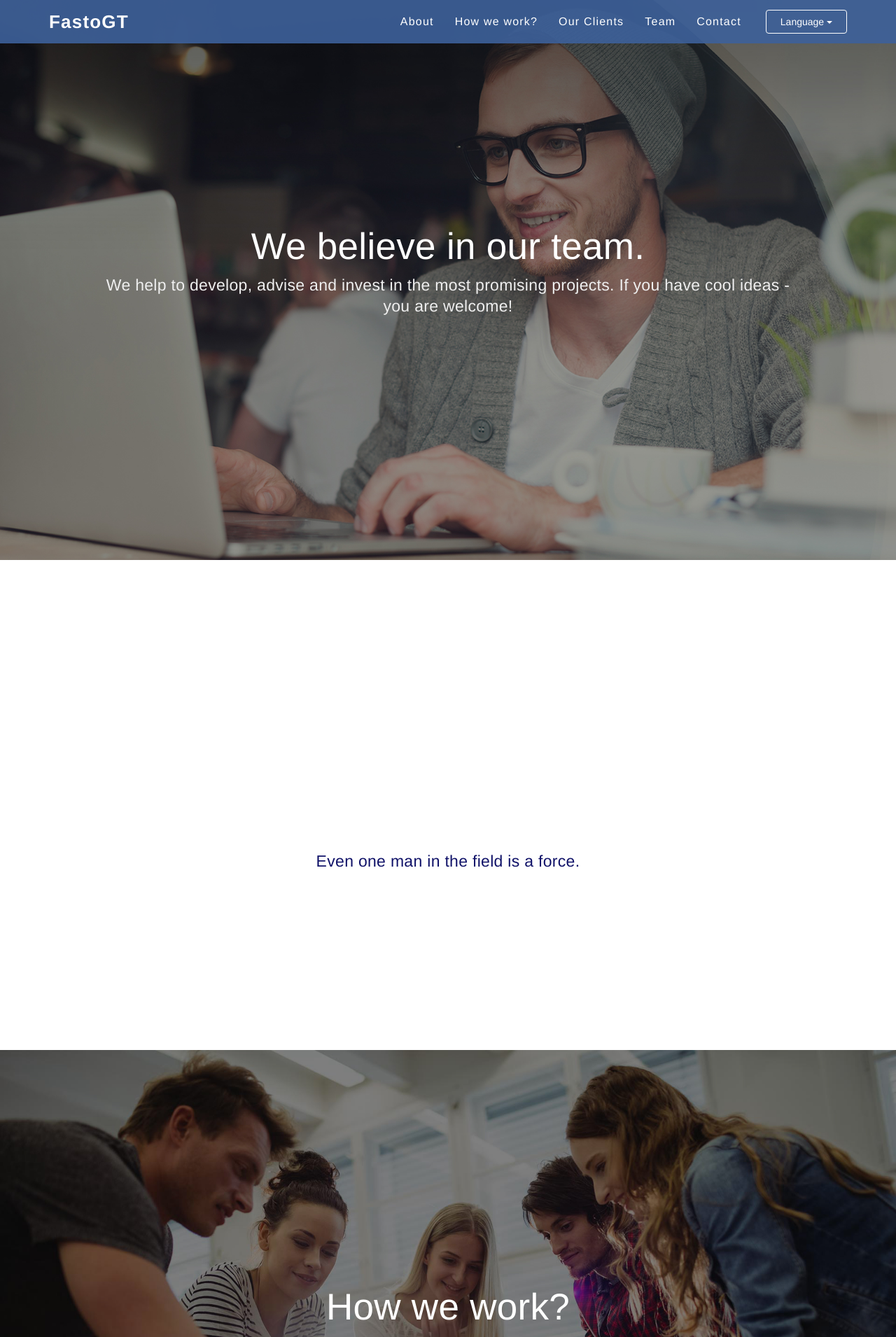
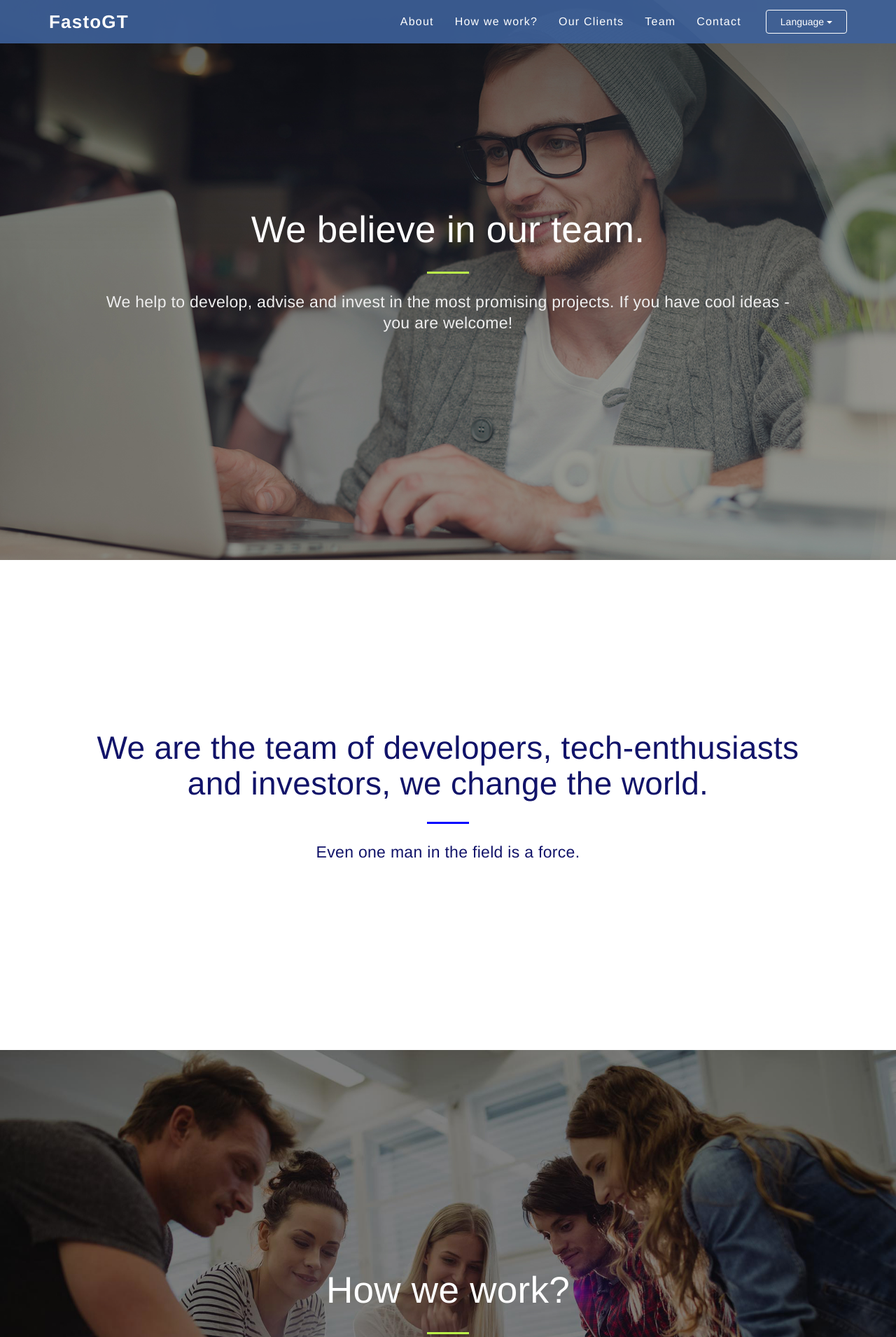
Before and after one commit to fastogt/fastogt_site_new, a Flask app: page / in a window 1280 px wide. Shown: the top 1910 px of the page at 70% size. Run offline with Flask 2, Linux system fonts and the light colour scheme; parts of the project's set-up code (start-up, migrations or seed data) failed here and were passed over; some libraries are stand-ins or nearby versions.

Commit message:
Manual review

```diff
--- a/app/templates/index.html
+++ b/app/templates/index.html
@@ -55,6 +55,7 @@
         <div class="container">
             <div class="jumbotron text-center">
                 <h1>We believe in our team.</h1>
+                <hr class="divider">
                 <p class="about-description">We help to develop, advise and invest in the most promising projects.
                     If you have cool ideas - you are welcome!</p>
             </div>
@@ -65,7 +66,8 @@
     <section id="about" class="vertical-align">
         <div class="container">
             <div class="jumbotron text-center">
-                <h1>We are the team of developers, tech-enthusiasts and investors, we change the world.</h1>
+                <h2>We are the team of developers, tech-enthusiasts and investors, we change the world.</h2>
+                <hr class="divider">
                 <p>Even one man in the field is a force.</p>
             </div>
         </div>
@@ -77,20 +79,24 @@
         <div class="container">
             <div class="jumbotron text-center">
                 <h1>How we work?</h1>
+                <hr class="divider">
                 <p>Just Do It.</p>
             </div>
         </div>
     </section>
 
     <!--Section Clients-->
+    <div class="bg-box">
         <section id="clients" class="vertical-align">
             <div class="container">
                 <div class="jumbotron text-center">
                     <h1>Our clients:</h1>
+                    <hr class="divider">
                     <p>We work with largest companies in the world.</p>
                 </div>
             </div>
         </section>
+    </div>
 
     <!--Section Team-->
     <section id="team" class="vertical-align text-center">
@@ -129,7 +135,8 @@
         <div class="text-center jumbotron">
             <p1 class="keep-left">Address: {{config['PUBLIC_CONFIG'].support.contact_address }}</p1>
             <p1 class="keep-left">Copyright © 2014-2018 <a
-                    href="{{ config['PUBLIC_CONFIG'].company.domain }}">FastoGT</a>. All rights reserved.</p1>
+                    href="{{ config['PUBLIC_CONFIG'].company.domain }}">FastoGT</a>. All rights reserved.
+            </p1>
             <p1> Website development -
                 <a href="/">
                     <img src="{{ url_for('static', filename='assets/images/fastogt.png') }}">
```
Lines whose indentation alone changed are shown as unchanged.
